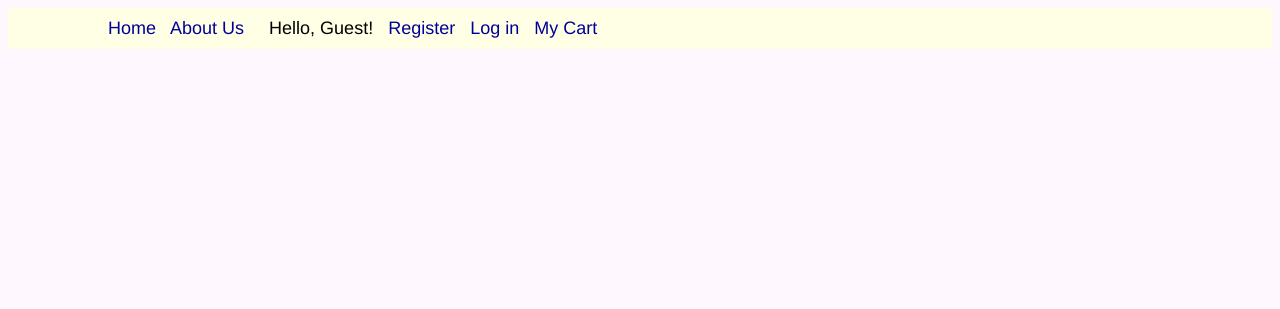
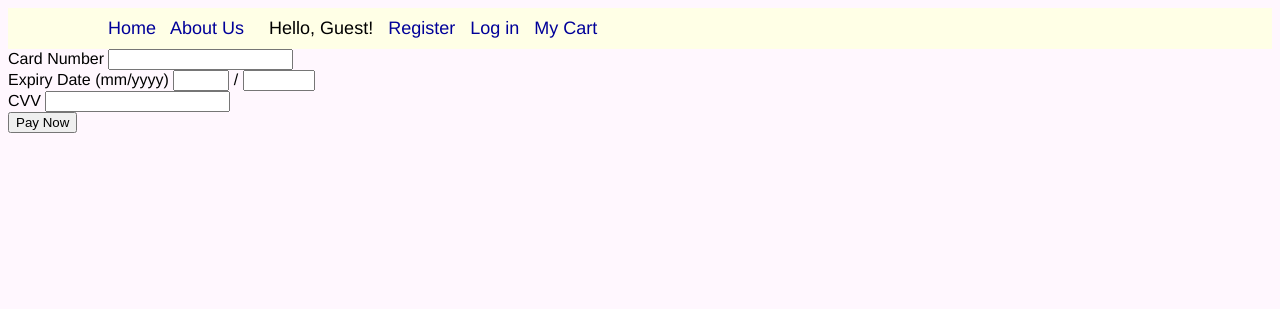
Before and after one commit to itzwill/flask-shop, a Flask app: page /checkout in a window 1280 px wide. Shown: the top 309 px of the page. Run offline with Flask 2, Linux system fonts and the light colour scheme.

Commit message:
fixed validation messages and implemented payment page

```diff
--- a/shop/forms.py
+++ b/shop/forms.py
@@ -1,8 +1,9 @@
 from flask_wtf import FlaskForm
-from wtforms import DateTimeField, IntegerField, StringField, PasswordField, SubmitField, SelectField, BooleanField
-from wtforms.validators import DataRequired, Length, Email, EqualTo, ValidationError, Regexp
+from wtforms import DateField, IntegerField, StringField, PasswordField, SubmitField, SelectField, BooleanField
+from wtforms.validators import DataRequired, Length, Email, EqualTo, ValidationError, Regexp, NumberRange
+from datetime import datetime
 from shop.models import User
-
+now = datetime.now()
 
 class RegistrationForm(FlaskForm):
     username = StringField('Username', validators=[DataRequired('Please enter your username'), Length(min=3, max=15)])
@@ -28,6 +29,8 @@ class LoginForm(FlaskForm):
     submit = SubmitField('Login')
 
 class PaymentForm(FlaskForm):
-	cardNumber = IntegerField('Card Number', validators=[DataRequired()])
-	expiryDate = DateTimeField('Expiry Date', format='%m/%y')
-	cvv = IntegerField('CVV', validators=[DataRequired()])
+	cardNumber = StringField('Card Number', validators=[DataRequired(), Regexp('[0-9]{16}$', message='Please enter a valid 16 digit card number.')])
+	expiryMonth = IntegerField('Expiry Date (mm/yyyy)', validators=[DataRequired(), NumberRange(min=1, max=12, message='Please enter a valid month.')])
+	expiryYear = IntegerField(' ', validators=[DataRequired(), NumberRange(min=now.year, max=2100, message='Please enter a year between the present year and 2100')])
+	cvv = StringField('CVV', validators=[DataRequired(), Regexp('[0-9]{3}$', message='Please enter your 3 digit CVV number (On the back of your card).')])
+	submit = SubmitField('Pay Now')
--- a/shop/routes.py
+++ b/shop/routes.py
@@ -2,9 +2,11 @@ import os
 from flask import render_template, url_for, request, redirect, session, flash
 from shop import app, db
 from shop.models import Author, Book, User
-from shop.forms import RegistrationForm, LoginForm
+from shop.forms import RegistrationForm, LoginForm, PaymentForm
 from shop.models import Author, Book
 from flask_login import login_user, logout_user, LoginManager
+from datetime import datetime
+now = datetime.now()
 
 @app.route("/")
 
@@ -102,6 +104,9 @@ def delete_book(book_id):
 	session.modified = True
 	return redirect("/cart")
 
-@app.route("/checkout")
+@app.route("/checkout",  methods=['GET', 'POST'])
 def checkout():
-	return render_template("checkout.html", title="Checkout")
+	form = PaymentForm()
+	if form.validate_on_submit():
+		flash("Thankyou, your payment was accepted.")
+	return render_template("checkout.html", title="Checkout", form=form)
--- a/shop/templates/cart.html
+++ b/shop/templates/cart.html
@@ -24,7 +24,7 @@
 </table>
 <h3>Total: £{{ total }} </h3>
 <h3>Number of items: {{ total_quantity }} </h3>
-<h2><a href="{{ url_for('home', sort_method=0) }}"> Continue Shopping </a><h2>
+<h3><a href="{{ url_for('home', sort_method=0) }}"> Continue Shopping </a><h3>
 <h2><a href="{{ url_for('checkout', sort_method=0) }}"> Proceed to Payment </a><h2>
 
 {% endblock content %}
--- a/shop/templates/checkout.html
+++ b/shop/templates/checkout.html
@@ -1,6 +1,32 @@
 {% extends "layout.html" %}
 {% block content %}
 
-
+<form method="POST" action="">
+  {{ form.csrf_token }}
+  <div class="">
+    {{ form.cardNumber.label }} {{ form.cardNumber}}
+	{% for error in form.cardNumber.errors %}
+    <span style="color: red;">[{{ error }}]</span>
+    {% endfor %}
+  </div>
+  <div class="">
+    {{ form.expiryMonth.label }} {{ form.expiryMonth}} / {{ form.expiryYear}}
+	{% for error in form.expiryMonth.errors %}
+    <span style="color: red;">[{{ error }}]</span>
+    {% endfor %}
+	{% for error in form.expiryYear.errors %}
+    <span style="color: red;">[{{ error }}]</span>
+    {% endfor %}
+  </div>
+  <div class="">
+    {{ form.cvv.label }} {{ form.cvv}}
+	{% for error in form.cvv.errors %}
+    <span style="color: red;">[{{ error }}]</span>
+    {% endfor %}
+  </div>
+  <div class="">
+    {{ form.submit() }}
+  </div>
+</form>
 
 {% endblock content %}
```
Also changed, not shown: shop/templates/register.html (+9 -0 lines).
